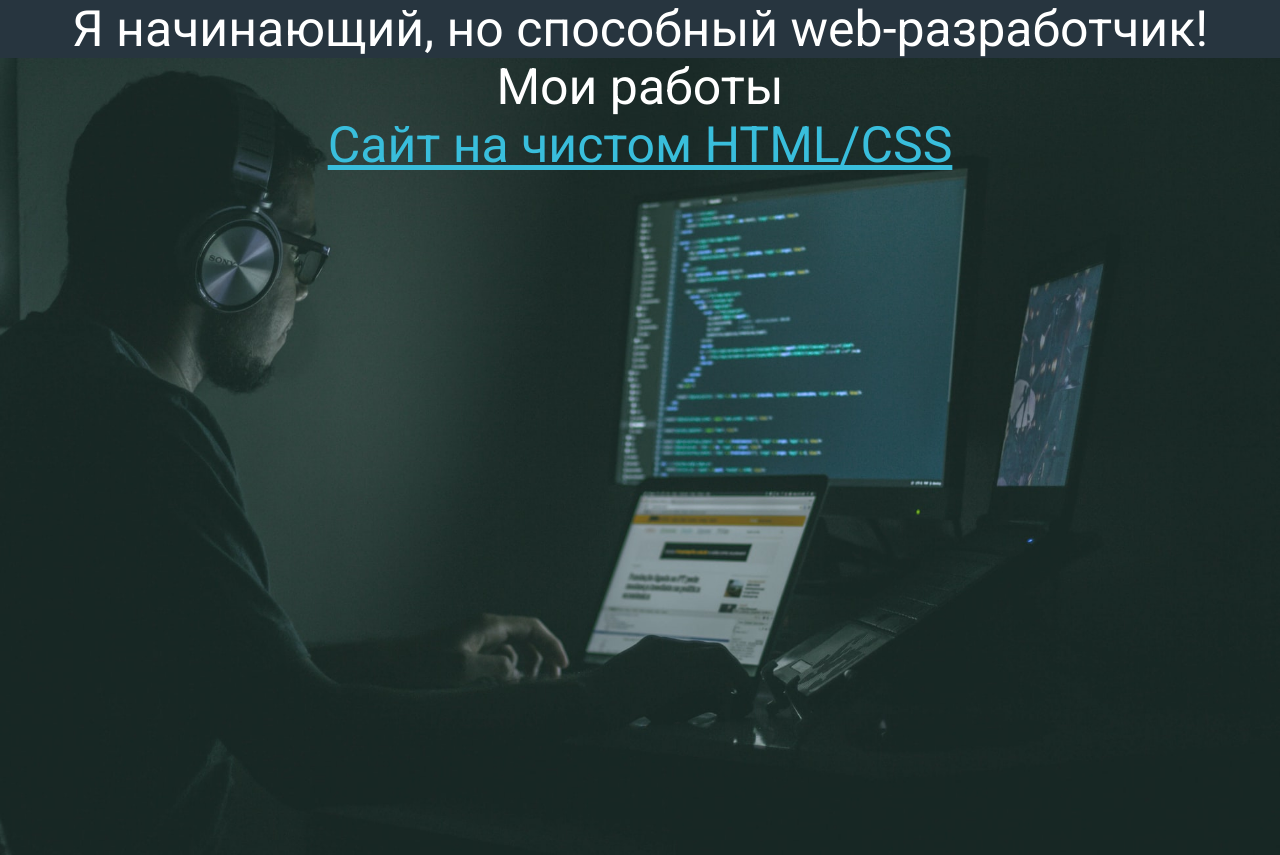
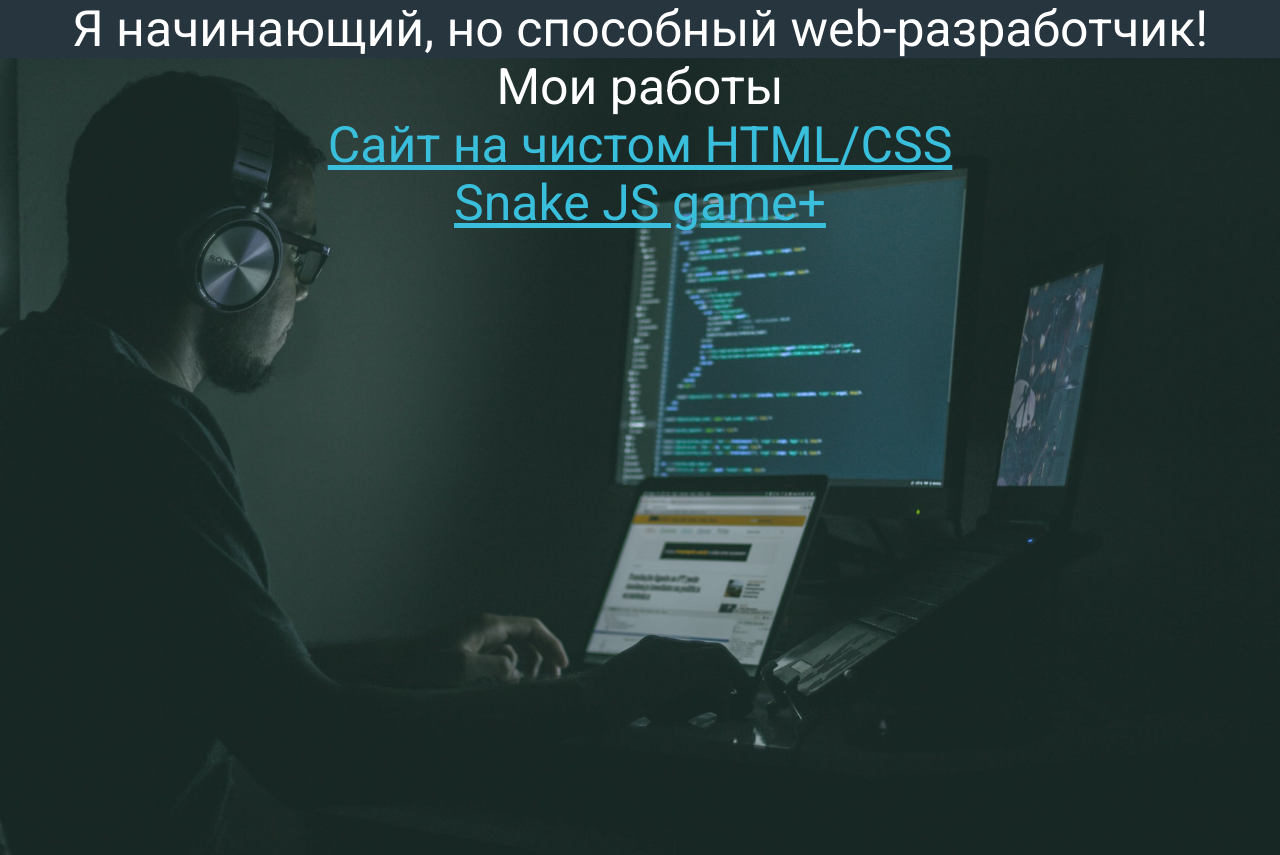
Before and after one commit to AnthonyTT02/AnthonyTT02.github.io, a plain HTML site: page index.html in a window 1280 px wide. Shown: the top 855 px of the page. Drawn offline with Linux system fonts and the light colour scheme.

Commit message:
Update index.html

```diff
--- a/index.html
+++ b/index.html
@@ -19,6 +19,7 @@
 		<div class="my_projects">
 			<a href="1/index.html">Сайт на чистом HTML/CSS</a>
 			<br>
+			<a href="Snake/index.html">Snake JS game+</a>
 		</div>
 
 	</div>
```
